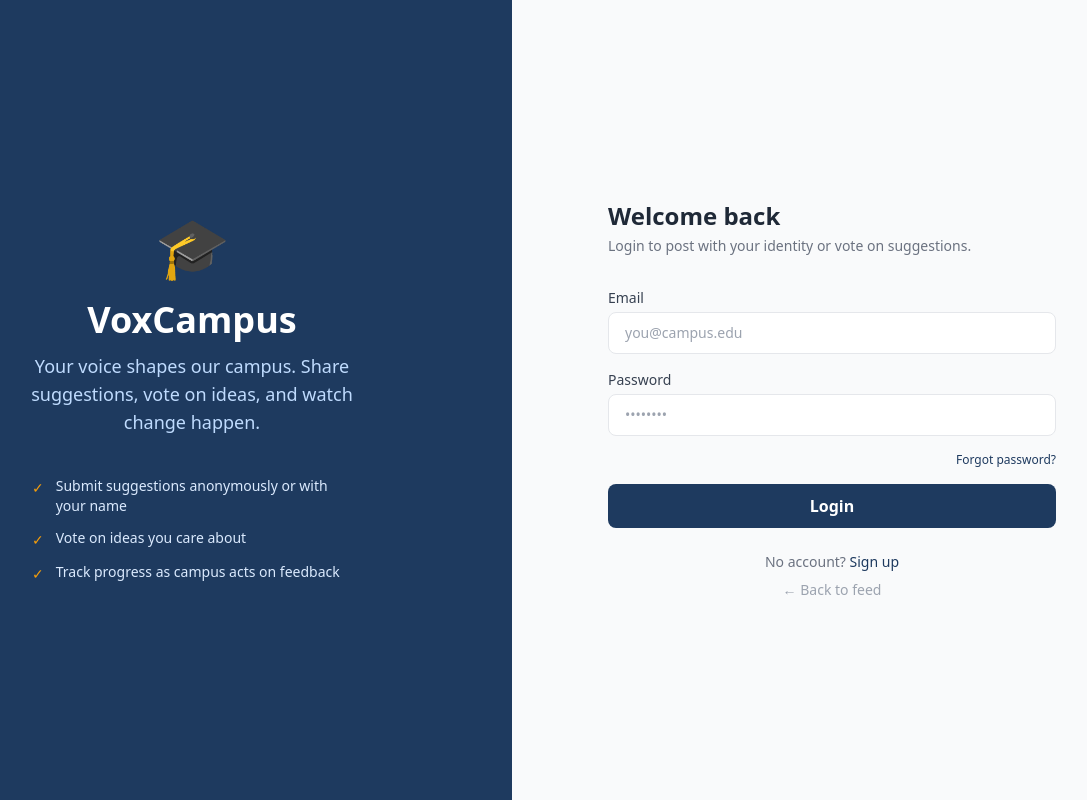
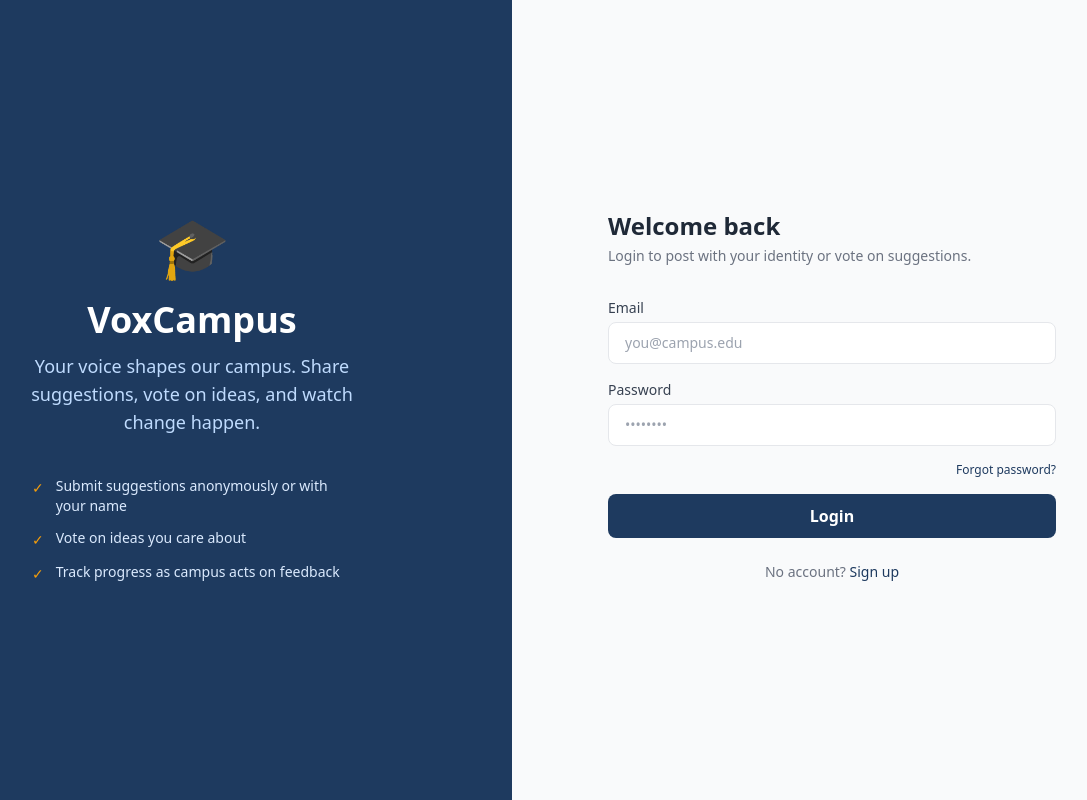
Before and after one commit to mirt00/VoxCampus, a React (Vite) app in the folder client/: page /login in a window 1280 px wide. Shown: the whole page, without its empty margins (128-1215 px from the left). Built offline with nearby package versions, Linux system fonts and the light colour scheme; no server answers.

Commit message:
editing login form

```diff
--- a/client/src/pages/admin/AdminLogin.jsx
+++ b/client/src/pages/admin/AdminLogin.jsx
@@ -95,7 +95,7 @@ export default function AdminLogin() {
 
         <p className="text-center text-xs text-gray-400 mt-6">
           Not an admin?{" "}
-          <Link to="/" className="text-primary hover:underline">Go to public site</Link>
+
         </p>
       </div>
     </div>
--- a/client/src/pages/public/Login.jsx
+++ b/client/src/pages/public/Login.jsx
@@ -83,7 +83,7 @@ export default function Login() {
             <Link to="/register" className="text-primary font-medium hover:underline">Sign up</Link>
           </p>
           <p className="text-center text-sm text-gray-400 mt-2">
-            <Link to="/" className="hover:underline">← Back to feed</Link>
+
           </p>
         </div>
       </div>
```
